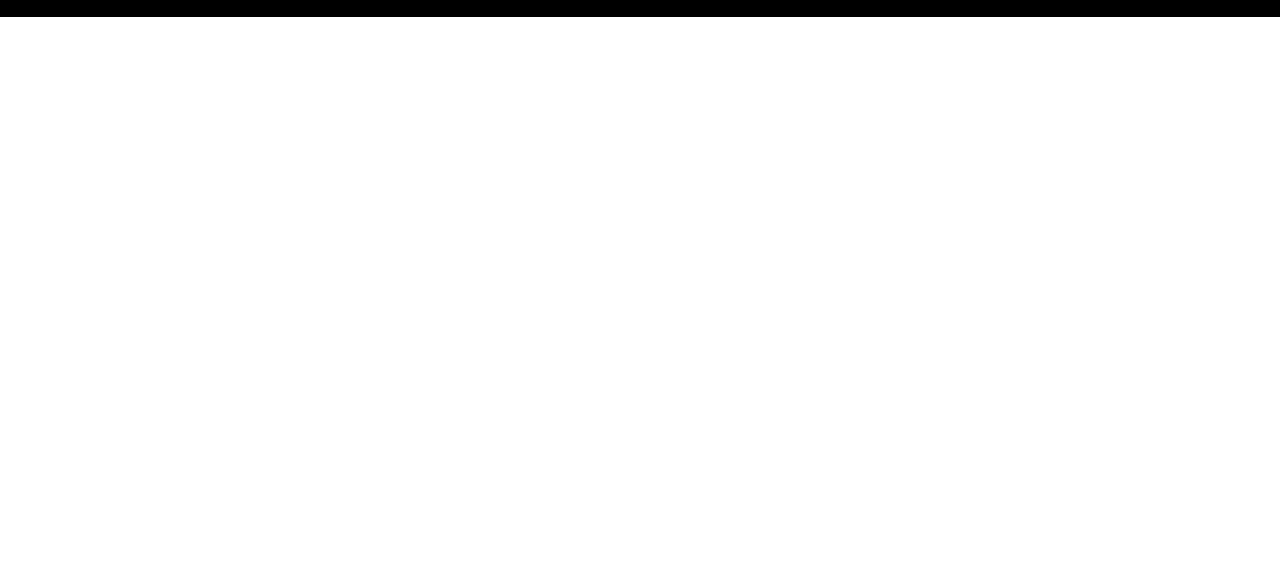
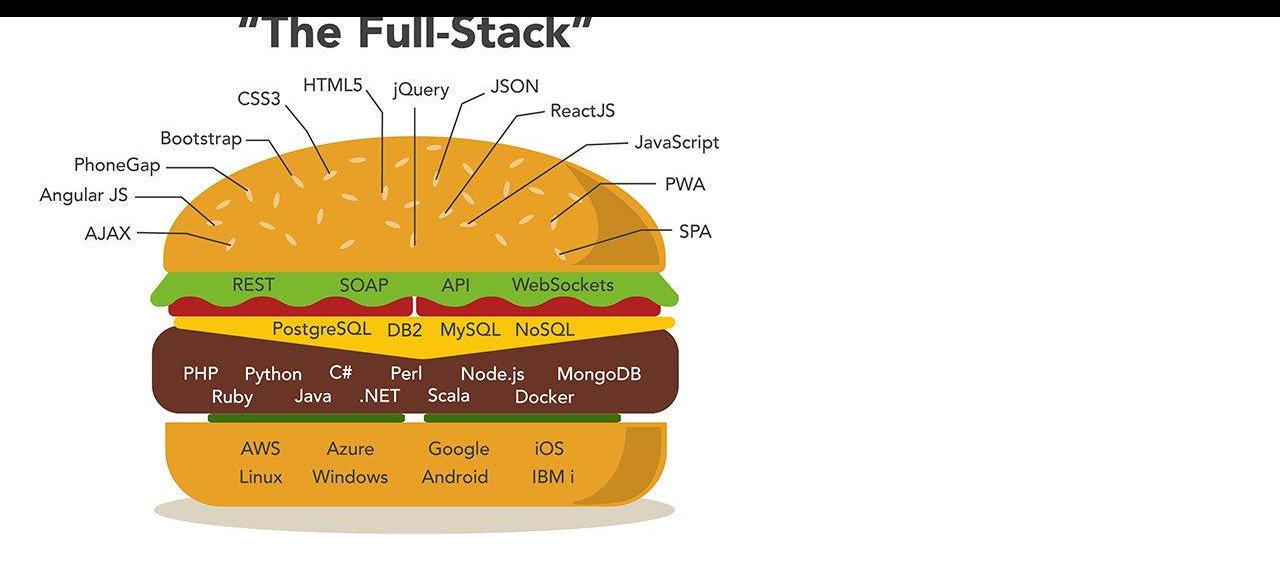
Before and after one commit to ZeepGlorp/W3bS1te, a plain HTML site: page index.html in a window 1280 px wide. Shown: the part 57-630 px from the top of the page. Drawn offline with Linux system fonts and the light colour scheme.

Commit message:
Update index.html

```diff
--- a/index.html
+++ b/index.html
@@ -15,7 +15,7 @@
 
     <body>
 
-        <img src="IMG_4326.JPG">
+        <img src="Full_Stack.JPG">
         <header class="header">
             <a  href="#" class="logo">Almin S.</a>>
 
```
